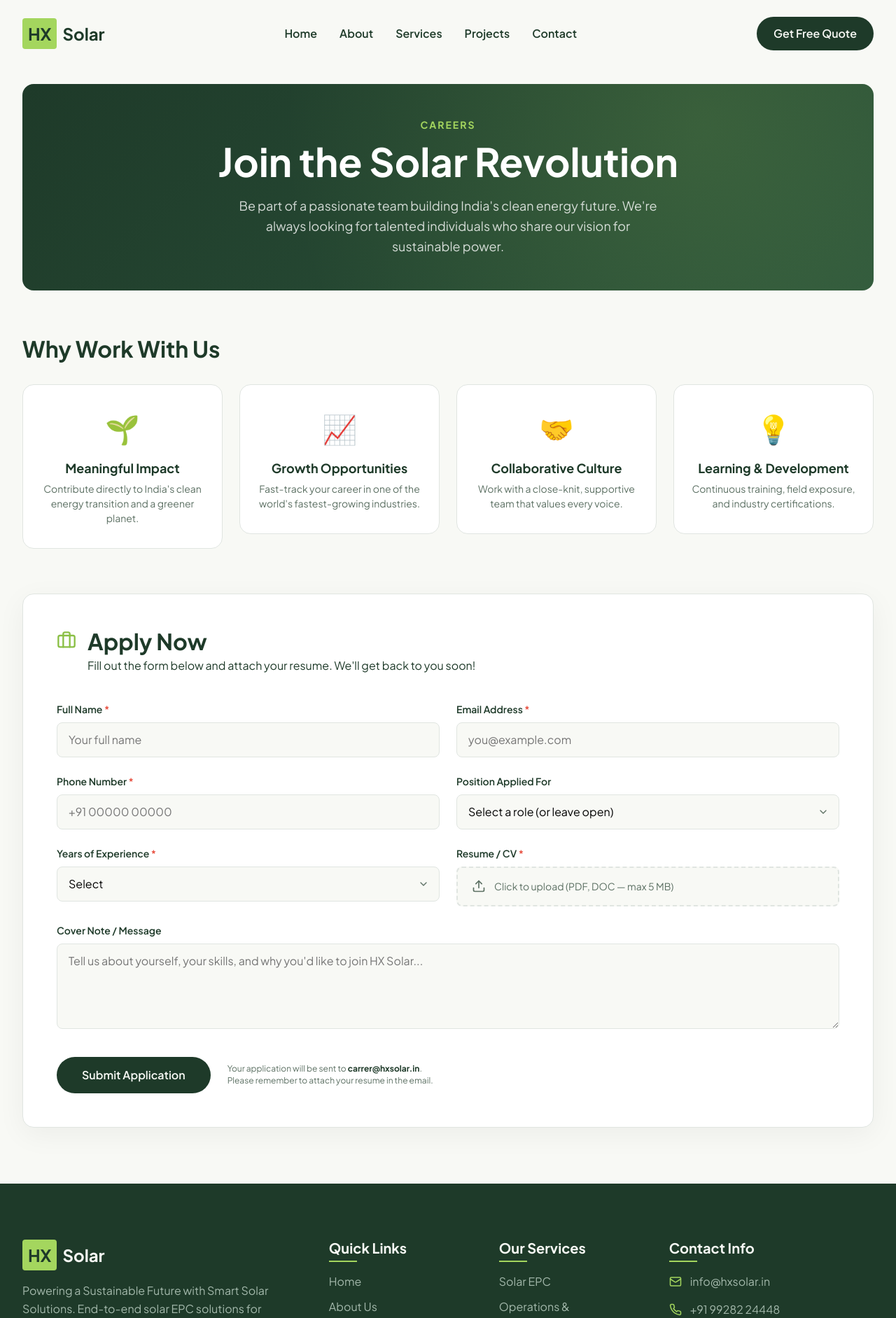
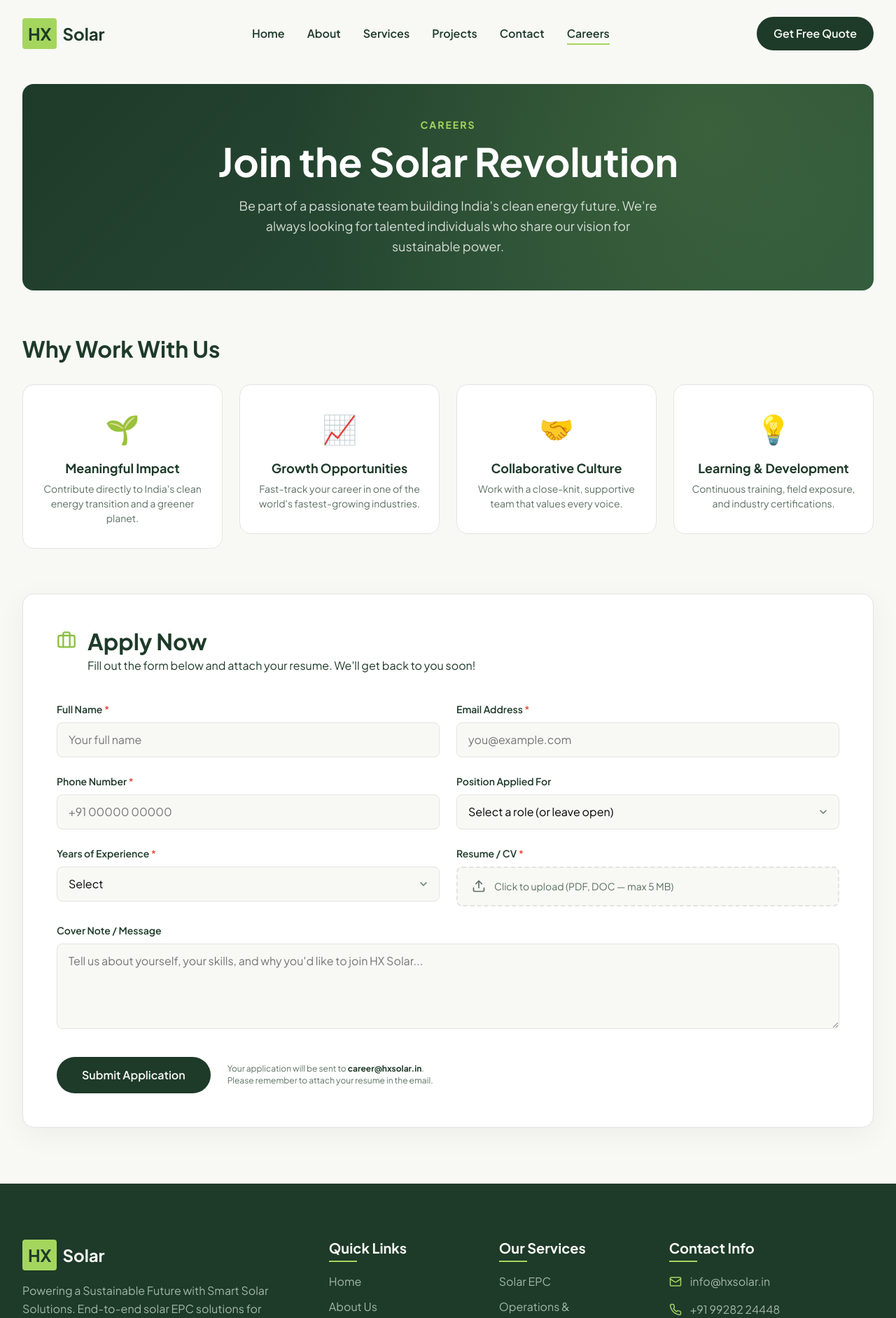
Before and after one commit to sahilyadav2023/hxsolar, a React (Vite) app in the folder solar-web/client/: page /careers in a window 1280 px wide. Shown: the top 1883 px of the page at 70% size. Built offline with nearby package versions, Linux system fonts and the light colour scheme.

Commit message:
minor fixes for mail

```diff
--- a/solar-web/client/src/components/layout/Navbar/Navbar.jsx
+++ b/solar-web/client/src/components/layout/Navbar/Navbar.jsx
@@ -40,6 +40,7 @@ const Navbar = () => {
           <Link to="/services" className={location.pathname === '/services' ? 'active' : ''}>Services</Link>
           <Link to="/projects" className={location.pathname === '/projects' ? 'active' : ''}>Projects</Link>
           <Link to="/contact" className={location.pathname === '/contact' ? 'active' : ''}>Contact</Link>
+          <Link to="/careers" className={location.pathname === '/careers' ? 'active' : ''}>Careers</Link>
           <Link to="/contact" className="btn btn-mobile-cta">Get Free Quote</Link>
         </nav>
 
--- a/solar-web/client/src/pages/Careers/Careers.jsx
+++ b/solar-web/client/src/pages/Careers/Careers.jsx
@@ -56,7 +56,7 @@ const Careers = () => {
       `${resumeFile ? `[REMINDER: Please attach your resume file "${resumeFile.name}" to this email before sending]` : '[No resume was selected]'}`
     );
 
-    window.location.href = `mailto:carrer@hxsolar.in?subject=${subject}&body=${body}`;
+    window.location.href = `mailto:career@hxsolar.in?subject=${subject}&body=${body}`;
     setStatus('Opening your email client — please attach your resume before sending!');
     setTimeout(() => setStatus(''), 5000);
   };
@@ -195,7 +195,7 @@ const Careers = () => {
               <div className="form-actions">
                 <button type="submit" className="btn btn-primary btn-lg">Submit Application</button>
                 <p className="form-note">
-                  Your application will be sent to <strong>carrer@hxsolar.in</strong>. Please remember to attach your resume in the email.
+                  Your application will be sent to <strong>career@hxsolar.in</strong>. Please remember to attach your resume in the email.
                 </p>
               </div>
 
```
